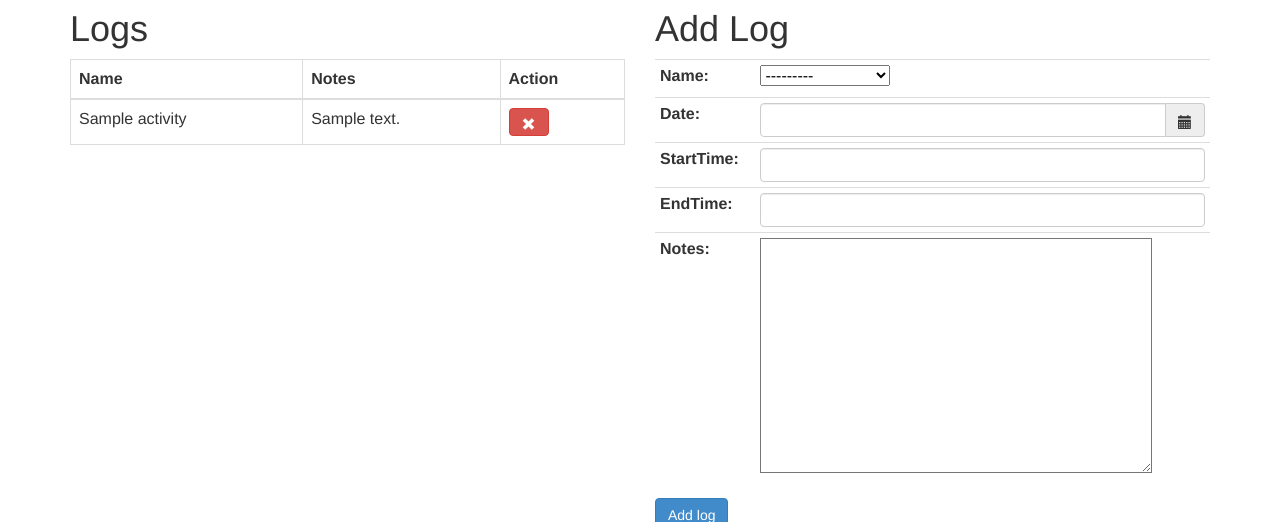
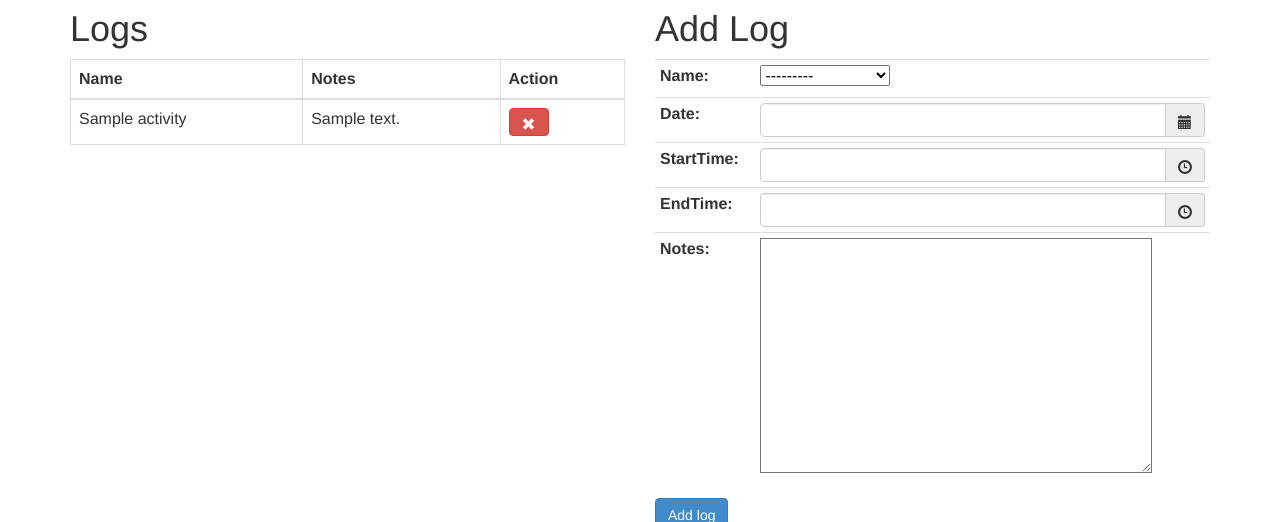
Before and after one commit to pbrogan12/time-tracker, a Django app: page /logs/ in a window 1280 px wide. Shown: the part 51-573 px from the top of the page. Run offline with Django 3.2, Linux system fonts and the light colour scheme; tables that the repository leaves empty hold one stand-in row (values such as "Sample post"); some libraries are stand-ins or nearby versions.

Commit message:
Adde time icon to StartTime and EndTime

```diff
--- a/timeTracker/timeLogger/templates/log.html
+++ b/timeTracker/timeLogger/templates/log.html
@@ -67,6 +67,14 @@
                             </span>
                             {{ field.errors }}
                         </div>
+                        {% elif 'Time' in field.label_tag %}
+                        <div class="input-group">
+                            {{ field }}
+                            <span class="input-group-addon">
+                            <span class="glyphicon glyphicon-time"></span>
+                            </span>
+                            {{ field.errors }}
+                        </div>
                         {% else %}
                             {{ field }}
                             {{ field.errors }}
```
